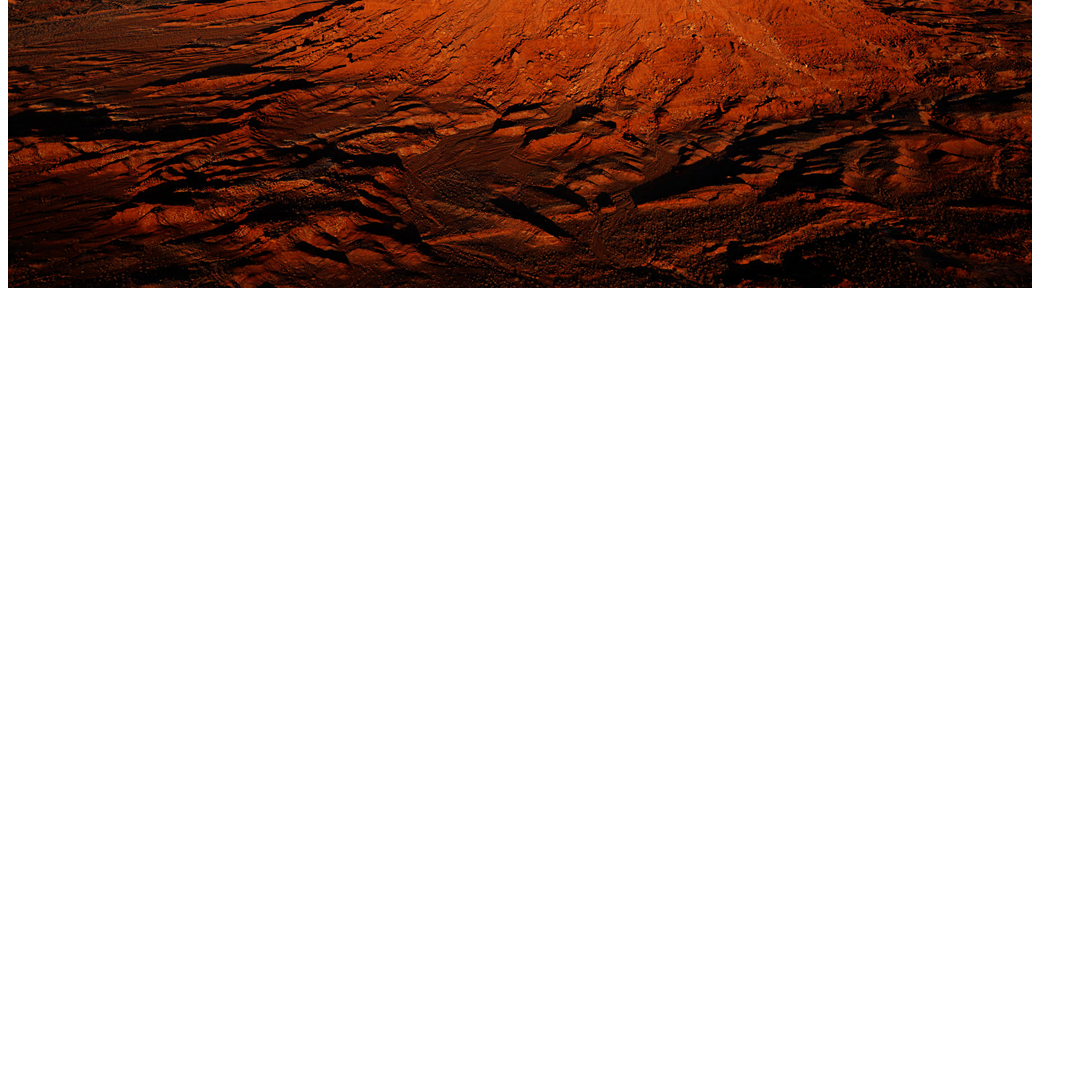
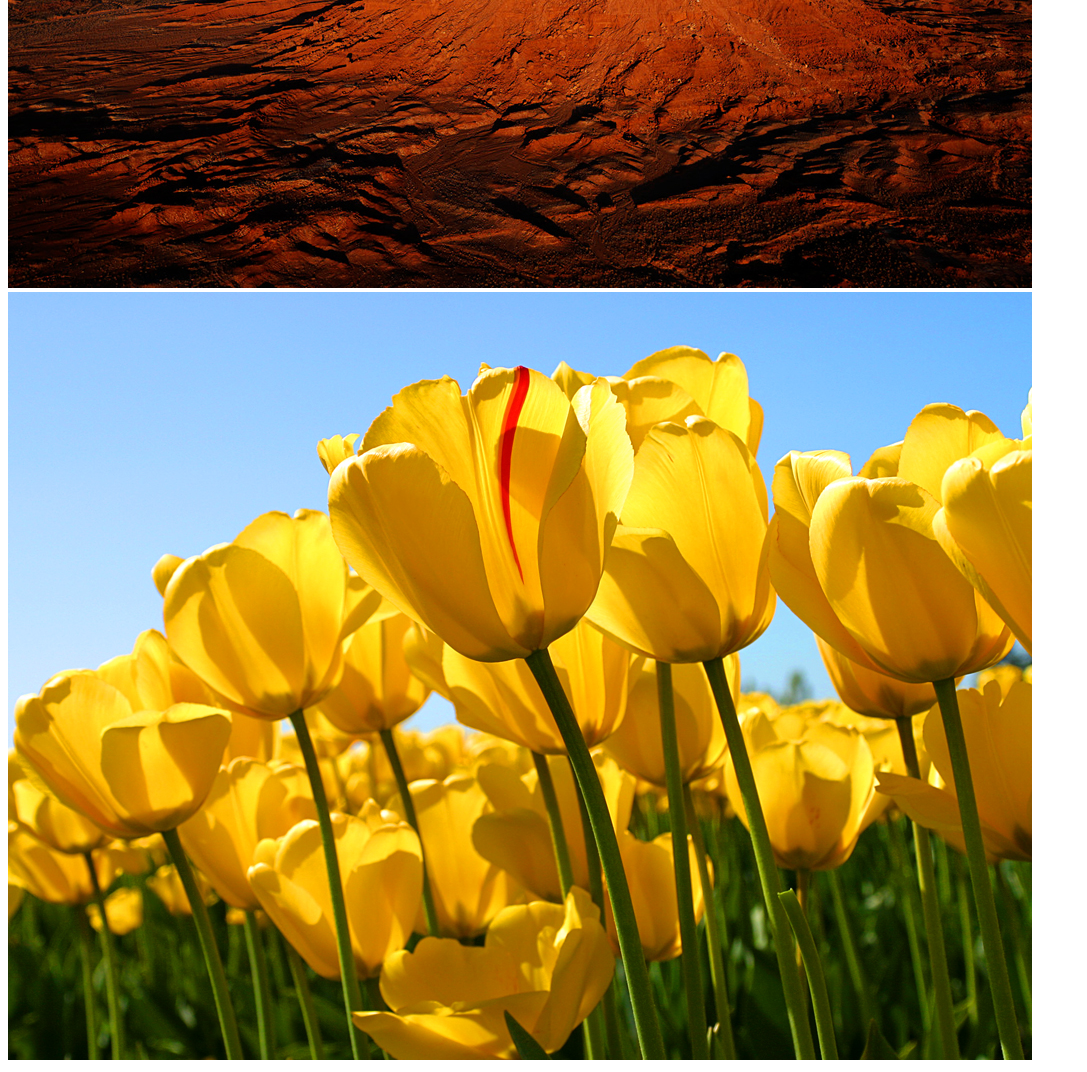
Before and after one commit to Hossan002/my-first-repo, a plain HTML site: page index.html in a window 1280 px wide. Shown: the part 716-1788 px from the top of the page, without its empty margins (0-1087 px from the left). Before the commit the page ends 1016 px from the top, so only its background shows below. Drawn offline with Linux system fonts and the light colour scheme.

Commit message:
add picture

```diff
--- a/index.html
+++ b/index.html
@@ -14,5 +14,6 @@
     <p>iam joking </p>
     <p>con't focuse right now</p>
     <img src="Desert.jpg" alt="my-first-repo">
+    <img src="Tulips.jpg" alt="">
 </body>
 </html>
```
